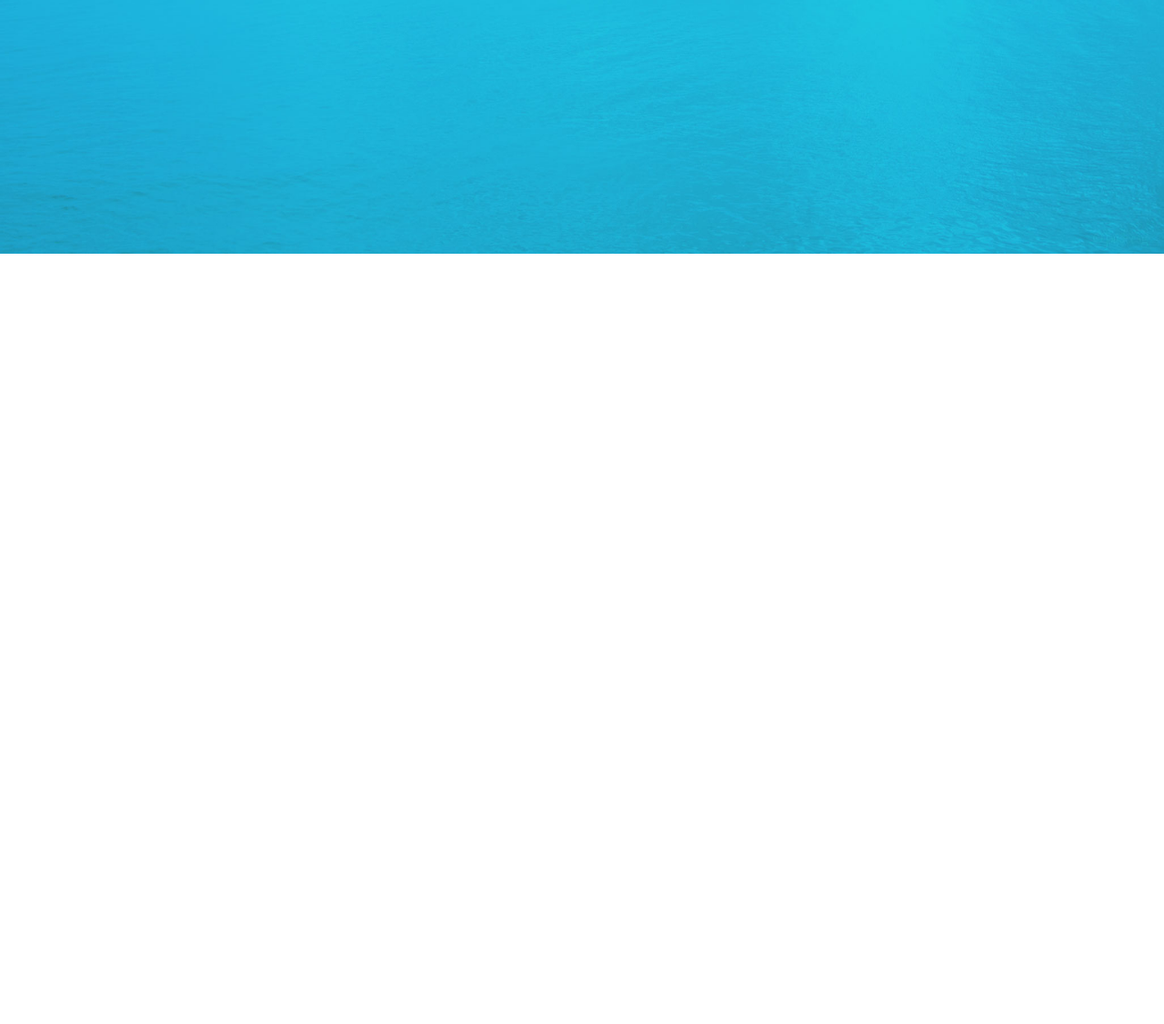
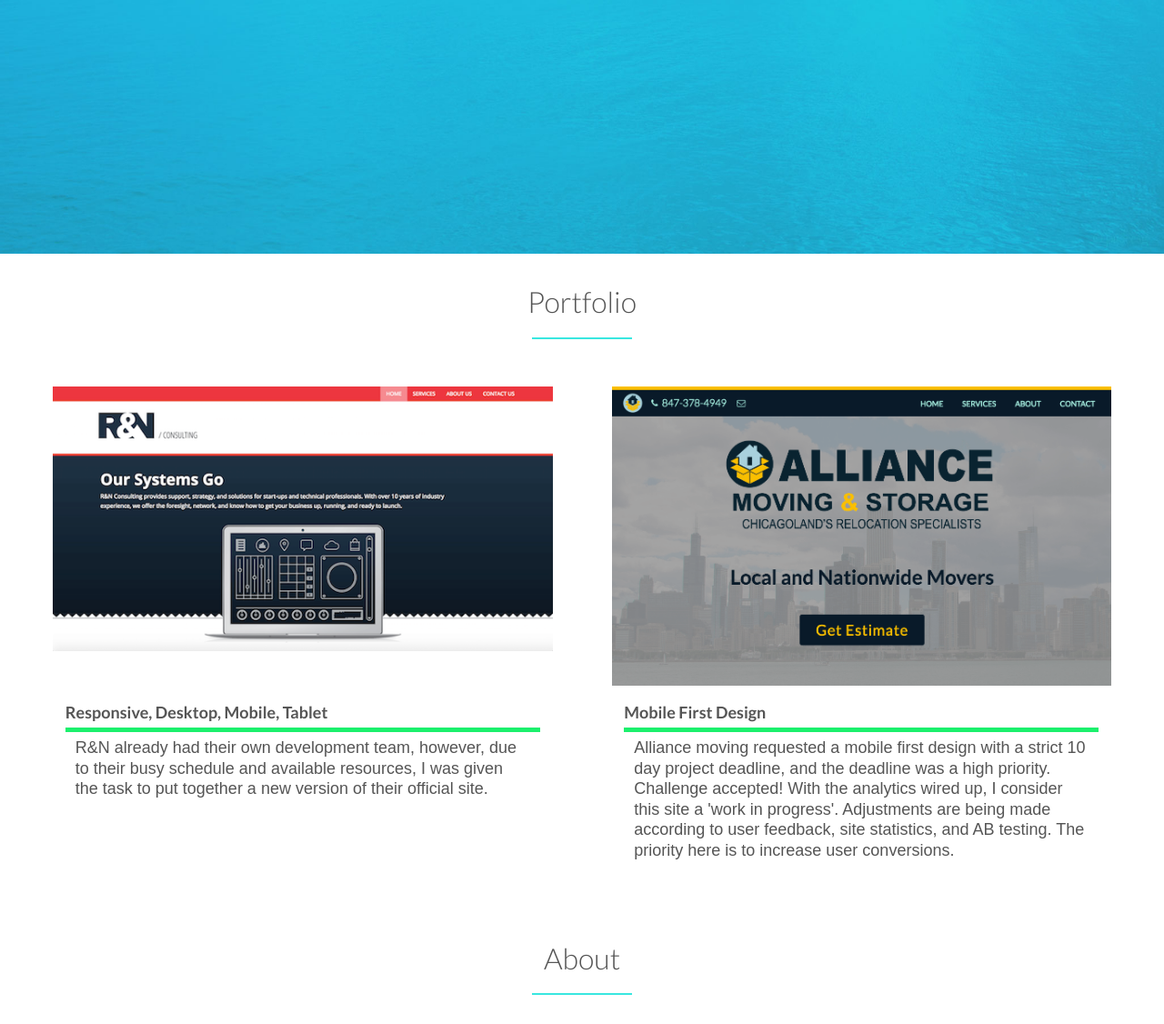
Before and after one commit to jdsghuman/personal-website, a website: page app/index.html in a window 1280 px wide. Shown: the part 521-1647 px from the top of the page at 91% size. Before the commit the page ends 803 px from the top, so only its background shows below. Drawn offline with Linux system fonts and the light colour scheme.

Commit message:
Add portfolio section

```diff
--- a/app/assets/styles/base/_variables.css
+++ b/app/assets/styles/base/_variables.css
@@ -1 +1,5 @@
 $mainGreen: #1cf06d;
+
+$headlineText: #555;
+
+&mainBlue: #39e7e0;
--- /dev/null
+++ b/app/assets/styles/modules/_generic-content-container.css
@@ -0,0 +1,16 @@
+.generic-content-container {
+
+  p {
+    /*font-weight: 300;*/
+    line-height: 1.25;
+    /*letter-spacing: 1.px;*/
+    margin-left: auto;
+    margin-right: auto;
+    width: 95%;
+    /*margin: 0 0 1.8rem 0;*/
+
+    @mixin atSmall {
+      font-size: 1.125rem;
+    }
+  }
+}
--- /dev/null
+++ b/app/assets/styles/modules/_headline.css
@@ -0,0 +1,39 @@
+.headline {
+  font-size: 2.0rem;
+  font-weight: 300;
+
+  &--main-title:after {
+    display: block;
+    height: 2px;
+    background-color: #39e7e0;
+    content: " ";
+    width: 110px;
+    margin: 0 auto;
+    margin-top: 20px;
+  }
+
+  &--centered {
+    text-align: center;
+  }
+
+  &--margin-small {
+    margin-bottom: 1em;
+    margin-top: 1em;
+  }
+
+  &--title {
+    font-weight: 700;
+    font-size: 1.3rem;
+    padding-bottom: 5px;
+    margin-top: 1em;
+    margin-bottom: .4rem;
+    border-bottom: 5px solid #1cf06d;
+  }
+
+  &--description {
+    font-weight: 300;
+    font-family: sans-serif;
+    margin-bottom: 1.2em;
+    max-width: 500px;
+  }
+}
--- /dev/null
+++ b/app/assets/styles/modules/_portfolio-item.css
@@ -0,0 +1,22 @@
+.portfolio-item {
+  /*position: relative;*/
+  margin-left: auto;
+  margin-right: auto;
+   /*> img {
+    margin: 0 auto;
+    overflow: hidden;
+  }*/
+
+  &__image {
+    width: 80%;
+    margin-top: 20px;
+    margin-left: auto;
+    margin-right: auto;
+    overflow: hidden;
+
+    @mixin atMedium {
+      height: 55%;
+      width: auto;
+    }
+  }
+}
--- /dev/null
+++ b/app/assets/styles/modules/_row.css
@@ -0,0 +1,29 @@
+.row {
+
+  &--gutters {
+    margin-right: -65px
+  }
+
+  &--gutters > div {
+    padding-right: 65px;
+  }
+
+  @mixin atMedium {
+    &__medium-6 {
+      float: left;
+      width: 50%;
+    }
+  }
+
+  /* Begin Equal Height Rules */
+  &--equal-height-at-medium {
+    @mixin atMedium {
+      display: flex;
+    }
+
+    & > div {
+      float: none;
+      display: flex;
+    }
+  }
+}
--- a/app/assets/styles/styles.css
+++ b/app/assets/styles/styles.css
@@ -7,3 +7,7 @@
 @import "modules/_wrapper";
 @import "modules/_site-header";
 @import "modules/_primary-nav";
+@import "modules/_row";
+@import "modules/_headline";
+@import "modules/_portfolio-item";
+@import "modules/_generic-content-container";
--- a/app/index.html
+++ b/app/index.html
@@ -41,5 +41,40 @@
       </div>
     </div>
 
+    <!-- PORTFOLIO -->
+    <section>
+      <div class="wrapper">
+        <h2 class="headline headline--centered headline--main-title headline--margin-small">Portfolio</h2>
+        <div class="row row--gutters row--equal-height-at-medium generic-content-container">
+          <div class="row__medium-6">
+            <div class="portfolio-item">
+              <div class="portfolio-item__image portfolio-item--b-margin">
+                <img srcset="assets/images/rn_small.jpg" alt="R&N Consulting">
+              </div>
+              <p class="headline--title headline--t-margin-small headline--b-margin-small">Responsive, Desktop, Mobile, Tablet</p>
+              <p class="headline--description headline--b-margin-small">R&N already had their own development team, however, due to their busy schedule and available resources, I was given the task to put together a new version of their official site.</p>
+            </div>
+          </div>
+          <div class="row__medium-6">
+            <div class="portfolio-item">
+              <div class="portfolio-item__image">
+                <img srcset="assets/images/alliance_small.jpg" alt="R&N Consulting">
+              </div>
+              <p class="headline--title headline--t-margin-small headline--b-margin-small">Mobile First Design</p>
+              <p class="headline--description generic-content-container--b-margin">Alliance moving requested a mobile first design with a strict 10 day project deadline, and the deadline was a high priority. Challenge accepted! With the analytics wired up, I consider this site a 'work in progress'. Adjustments are being made according to user feedback, site statistics, and AB testing. The priority here is to increase user conversions.</p>
+            </div>
+          </div>
+        </div>
+      </div>
+    </section>
+
+    <!-- ABOUT -->
+    <section>
+      <div class="wrapper">
+        <h2 class="headline headline--centered headline--main-title headline--margin-small">About</h2>
+
+      </div>
+    </section>
+
   </body>
 </html>
--- a/app/temp/styles/styles.css
+++ b/app/temp/styles/styles.css
@@ -469,6 +469,8 @@
   height: auto;
 }
 
+&mainBlue: #39e7e0;
+
 .large-hero {
   position: relative;
 }
@@ -598,13 +600,13 @@
   display: inline-block;
   padding: .75rem 2rem;
   margin-top: 40px;
-  background-color: #1cf06d;
-  color: #ffffff;
+  background-color: transparent;
+  color: #1cf06d;
   text-decoration: none;
   letter-spacing: 2.0px;
   border-radius: 5px;
-  -webkit-transition: background-color 0.2s, border 0.2s, color 0.2s;
-  transition: background-color 0.2s, border 0.2s, color 0.2s;
+  -webkit-transition: background-color 0.2s, border 0.2s, color 0.3s;
+  transition: background-color 0.2s, border 0.2s, color 0.3s;
   font-weight: 300;
   font-size: 1.2rem;
   vertical-align: middle;
@@ -612,9 +614,9 @@
 }
 
 .btn__full:hover {
-      background-color: transparent;
+      background-color: #1cf06d;
       border: 2px solid #1cf06d;
-      color: #1cf06d;
+      color: #ffffff;
     }
 
 .wrapper {
@@ -730,3 +732,121 @@
     border-bottom: 2px solid #ffffff;
     color: #ffffff;
   }
+
+.row--gutters {
+    margin-right: -65px
+  }
+
+.row--gutters > div {
+    padding-right: 65px;
+  }
+
+@media (min-width: 800px) {
+    .row__medium-6 {
+      float: left;
+      width: 50%;
+    }
+  }
+
+/* Begin Equal Height Rules */
+
+@media (min-width: 800px) {
+
+.row--equal-height-at-medium {
+      display: -webkit-box;
+      display: -ms-flexbox;
+      display: flex
+  }
+  }
+
+.row--equal-height-at-medium > div {
+      float: none;
+      display: -webkit-box;
+      display: -ms-flexbox;
+      display: flex;
+    }
+
+.headline {
+  font-size: 2.0rem;
+  font-weight: 300;
+}
+
+.headline--main-title:after {
+    display: block;
+    height: 2px;
+    background-color: #39e7e0;
+    content: " ";
+    width: 110px;
+    margin: 0 auto;
+    margin-top: 20px;
+  }
+
+.headline--centered {
+    text-align: center;
+  }
+
+.headline--margin-small {
+    margin-bottom: 1em;
+    margin-top: 1em;
+  }
+
+.headline--title {
+    font-weight: 700;
+    font-size: 1.3rem;
+    padding-bottom: 5px;
+    margin-top: 1em;
+    margin-bottom: .4rem;
+    border-bottom: 5px solid #1cf06d;
+  }
+
+.headline--description {
+    font-weight: 300;
+    font-family: sans-serif;
+    margin-bottom: 1.2em;
+    max-width: 500px;
+  }
+
+.portfolio-item {
+  /*position: relative;*/
+  margin-left: auto;
+  margin-right: auto;
+}
+
+/*> img {
+    margin: 0 auto;
+    overflow: hidden;
+  }*/
+
+.portfolio-item__image {
+    width: 80%;
+    margin-top: 20px;
+    margin-left: auto;
+    margin-right: auto;
+    overflow: hidden;
+  }
+
+@media (min-width: 800px) {
+
+.portfolio-item__image {
+      height: 55%;
+      width: auto
+  }
+  }
+
+.generic-content-container p {
+    /*font-weight: 300;*/
+    line-height: 1.25;
+    /*letter-spacing: 1.px;*/
+    margin-left: auto;
+    margin-right: auto;
+    width: 95%;
+  }
+
+/*margin: 0 0 1.8rem 0;*/
+
+@media (min-width: 530px) {
+
+.generic-content-container p {
+      font-size: 1.125rem
+  }
+  }
```
Also changed, not shown: app/assets/styles/modules/_btn.css (+5 -5 lines), app/assets/images/alliance.jpg (added), app/assets/images/alliance_mobile.jpg (added), app/assets/images/alliance_small.jpg (added), app/assets/images/rn_large.png (added), app/assets/images/rn_mobile.jpg (added), app/assets/images/rn_small.jpg (added), 4 other files.
